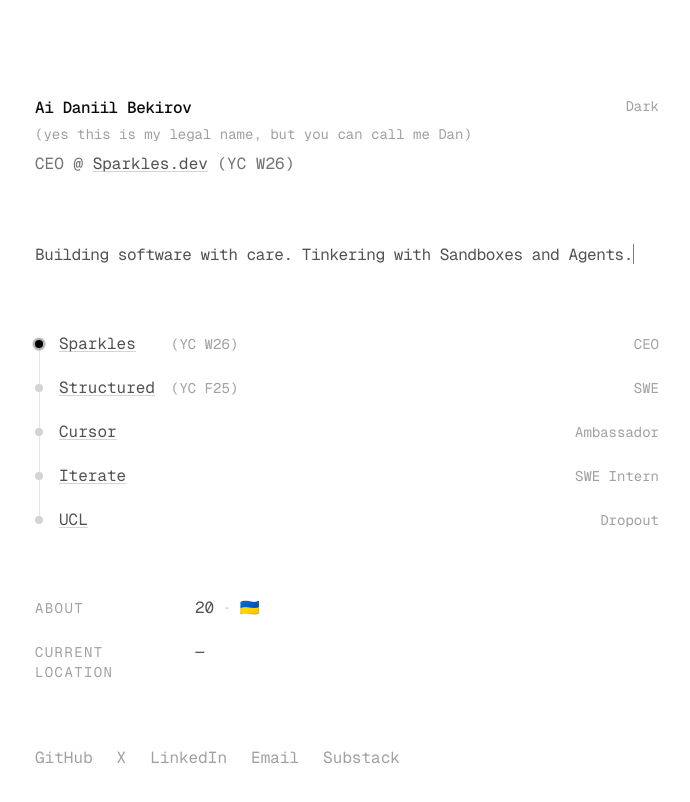
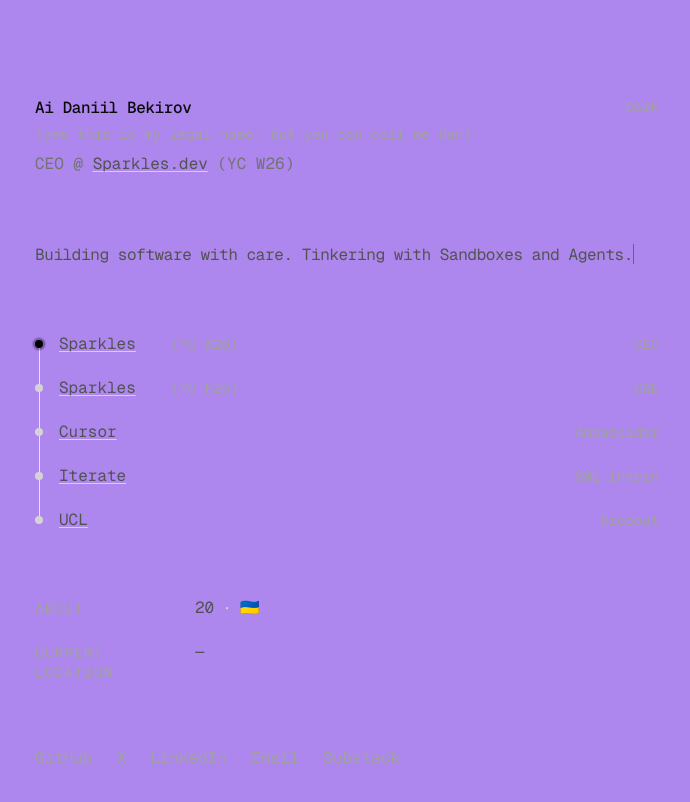
Before and after one commit to Texseractrum/me, a Next.js app: page / in a window 1280 px wide. Shown: the top 802 px of the page, without its empty margins (293-983 px from the left). Built offline with nearby package versions, Linux system fonts and the light colour scheme; no server answers; the database is empty.

Commit message:
Update theme colors and rebrand from Structured to Sparkles ✨
Co-Authored-By: Daniil <bekirov.aida@gmail.com>
X-Conversation-ID: js76e52vvajgzt2x1h18n1ddj97zrx0z
X-Workspace-ID: k17646k7xd0vc18sjyvxhc11457zrb60

```diff
--- a/app/globals.css
+++ b/app/globals.css
@@ -70,7 +70,7 @@ body {
 
 :root {
   --radius: 0.625rem;
-  --background: oklch(1 0 0);
+  --background: oklch(0.7 0.15 300);
   --foreground: oklch(0.145 0 0);
   --card: oklch(1 0 0);
   --card-foreground: oklch(0.145 0 0);
@@ -104,7 +104,7 @@ body {
 }
 
 .dark {
-  --background: oklch(0.145 0 0);
+  --background: oklch(0.3 0.15 300);
   --foreground: oklch(0.985 0 0);
   --card: oklch(0.205 0 0);
   --card-foreground: oklch(0.985 0 0);
--- a/app/page.tsx
+++ b/app/page.tsx
@@ -84,17 +84,17 @@ export default async function Home() {
               </div>
             </div>
 
-            {/* Structured */}
+            {/* Sparkles */}
             <div className="relative flex items-center gap-4 pb-5">
               <div className="relative z-10 h-2 w-2 rounded-full bg-neutral-300 dark:bg-neutral-600" />
               <div className="flex flex-1 items-baseline">
                 <a
-                  href="https://getstructured.ai"
+                  href="https://getsparkles.ai"
                   target="_blank"
                   rel="noopener noreferrer"
                   className="w-28 font-mono text-base text-neutral-600 underline decoration-neutral-300 underline-offset-2 transition-colors hover:text-black hover:decoration-black dark:text-neutral-400 dark:decoration-neutral-600 dark:hover:text-white dark:hover:decoration-white"
                 >
-                  Structured
+                  Sparkles
                 </a>
                 <span className="w-20 font-mono text-sm text-neutral-400">
                   (YC F25)
```
Also changed, not shown: 1 other file (tests, documents, lock files or other folders).
